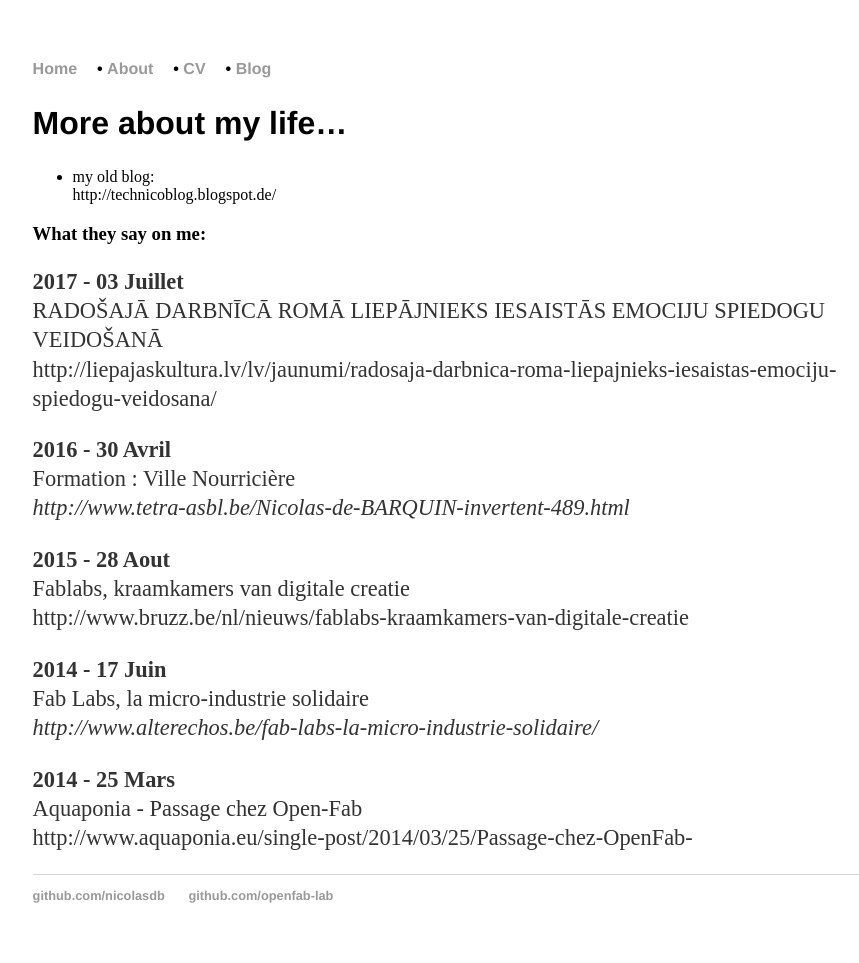
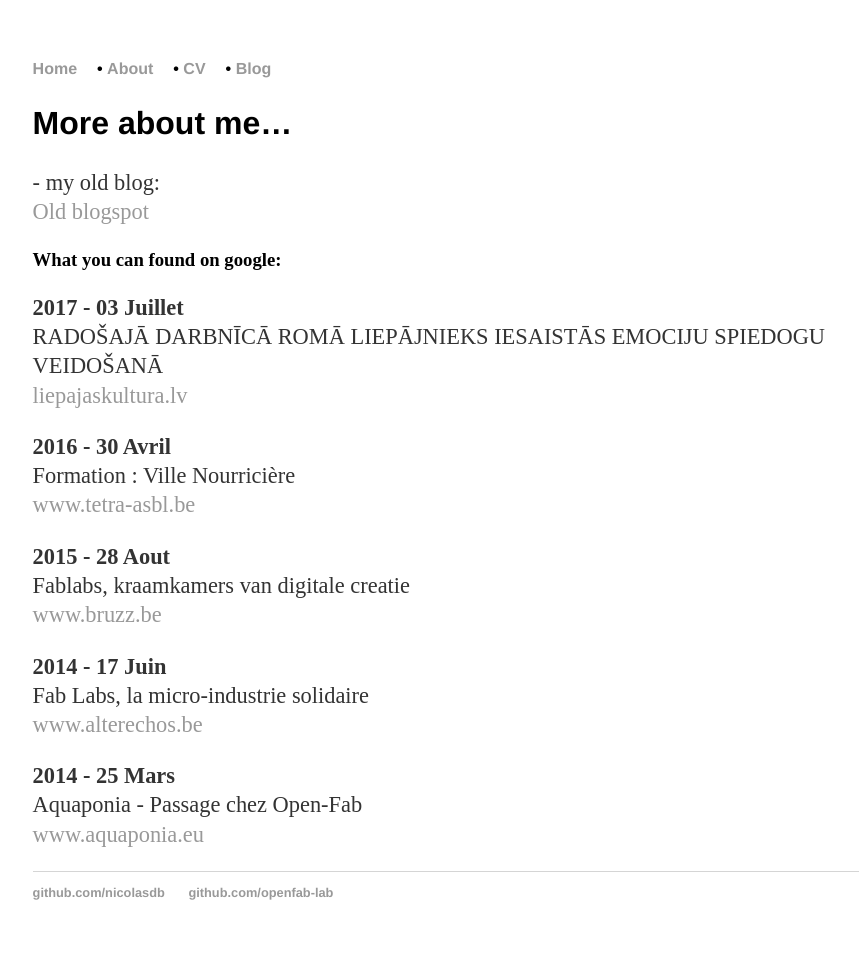
Before and after one commit to nicolasdb/nicolasdb.github.io, a Jekyll site: the page built from about/index.md, in a window 1280 px wide. Shown: the whole page, without its empty margins (185-1044 px from the left). Built offline with Jekyll 4.4.1, drawn with Linux system fonts in a browser that asks for light colours.

Commit message:
Update index.md

```diff
--- a/about/index.md
+++ b/about/index.md
@@ -3,28 +3,28 @@ layout: default
 title: about
 ---
 
-## More about my life...
-- my old blog:
-http://technicoblog.blogspot.de/
+## More about me...
+\- my old blog:
+[Old blogspot](http://technicoblog.blogspot.de/)
 
-### What they say on me:
+### What you can found on google:
 
 **2017 - 03 Juillet**
 RADOŠAJĀ DARBNĪCĀ ROMĀ LIEPĀJNIEKS IESAISTĀS EMOCIJU SPIEDOGU VEIDOŠANĀ
-http://liepajaskultura.lv/lv/jaunumi/radosaja-darbnica-roma-liepajnieks-iesaistas-emociju-spiedogu-veidosana/
+[liepajaskultura.lv](http://liepajaskultura.lv/lv/jaunumi/radosaja-darbnica-roma-liepajnieks-iesaistas-emociju-spiedogu-veidosana/  )
 
 **2016 - 30 Avril**
 Formation : Ville Nourricière
-*http://www.tetra-asbl.be/Nicolas-de-BARQUIN-invertent-489.html*
+[www.tetra-asbl.be](http://www.tetra-asbl.be/Nicolas-de-BARQUIN-invertent-489.html)
 
 **2015 - 28 Aout**
 Fablabs, kraamkamers van digitale creatie
-http://www.bruzz.be/nl/nieuws/fablabs-kraamkamers-van-digitale-creatie
+[www.bruzz.be](http://www.bruzz.be/nl/nieuws/fablabs-kraamkamers-van-digitale-creatie)
 
 **2014 - 17 Juin**
 Fab Labs, la micro-industrie solidaire
-*http://www.alterechos.be/fab-labs-la-micro-industrie-solidaire/*
+[www.alterechos.be](http://www.alterechos.be/fab-labs-la-micro-industrie-solidaire/)
 
 **2014 - 25 Mars**
 Aquaponia - Passage chez Open-Fab
-http://www.aquaponia.eu/single-post/2014/03/25/Passage-chez-OpenFab-
+[www.aquaponia.eu](http://www.aquaponia.eu/single-post/2014/03/25/Passage-chez-OpenFab-)
```
